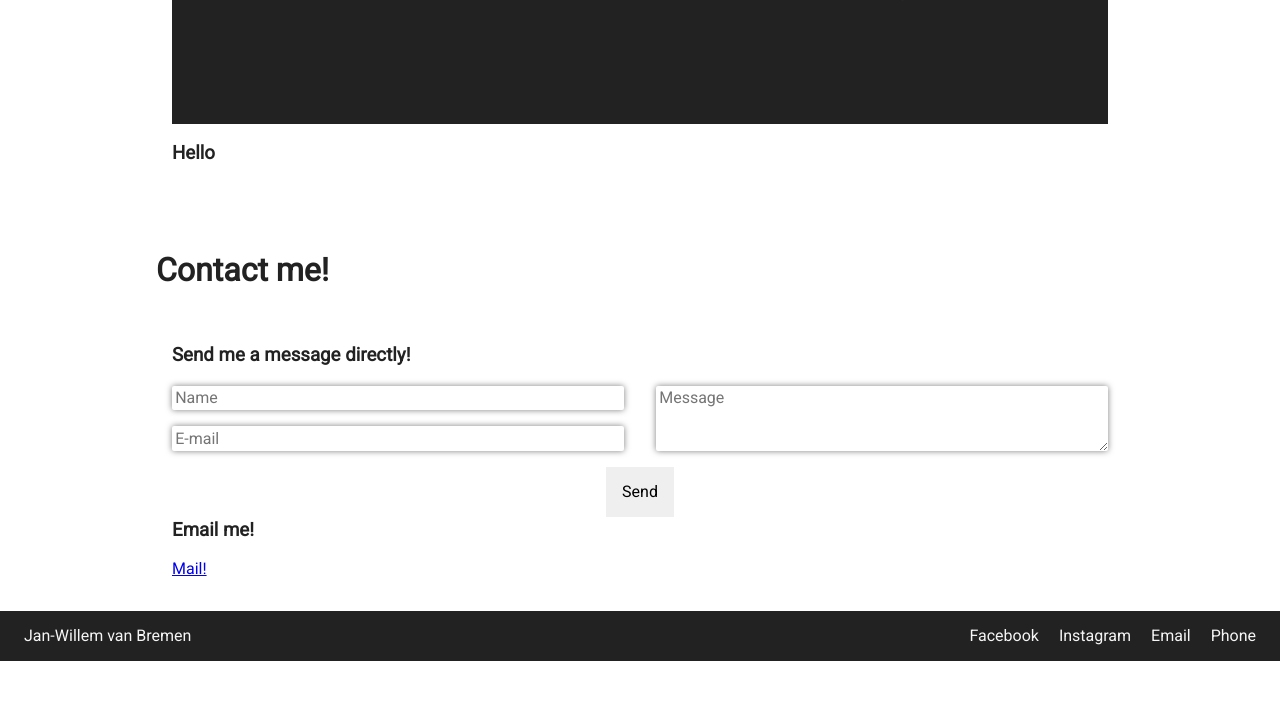
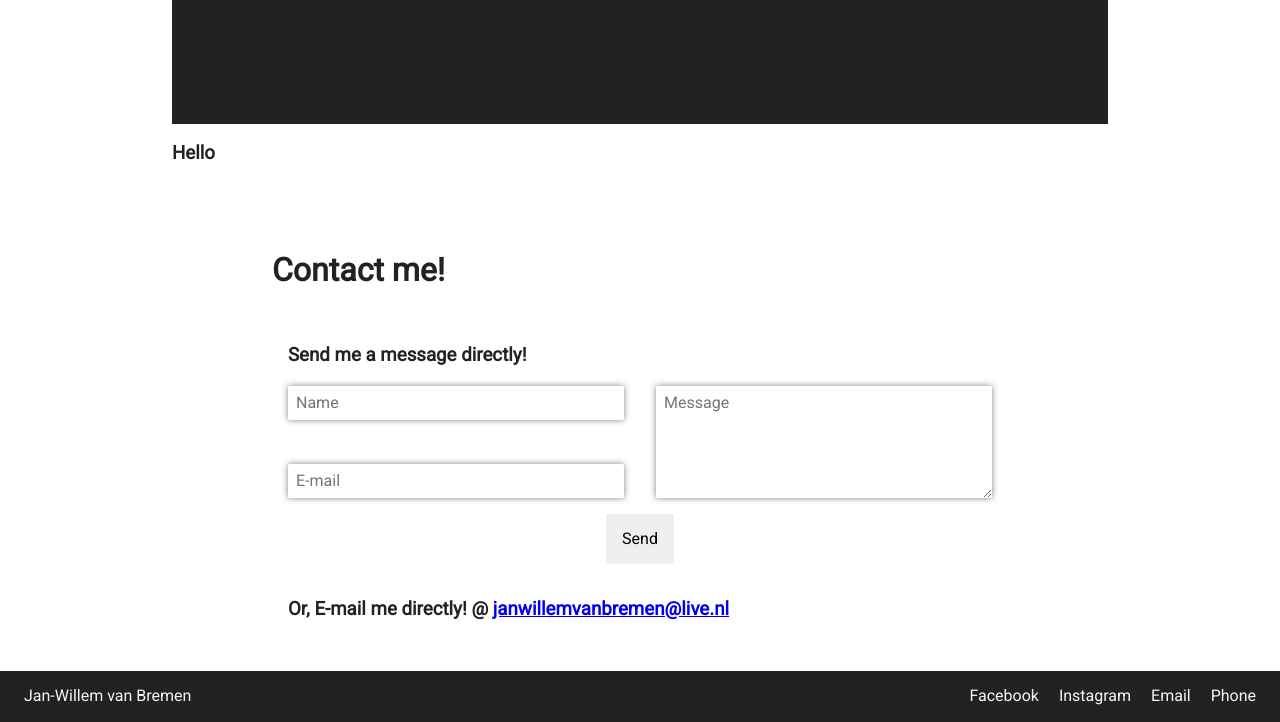
Before and after one commit to alianza/portfolio, a website built with Parcel: page index.html in a window 1280 px wide. Shown: the part 2217-2939 px from the top of the page. Before the commit the page ends 2878 px from the top, so only its background shows below. Built offline with nearby package versions, Linux system fonts and the light colour scheme.

Commit message:
Improved form

```diff
--- a/css/main.scss
+++ b/css/main.scss
@@ -22,9 +22,34 @@ $medium: 900px;
 $transition_in: .1s;
 $transition_out: .35s;
 
+// Colors
+$main_color: #222;
+$button_color: #efefef;
+
 * {
   box-sizing: border-box;
   font-family: 'Roboto', sans-serif;
+}
+
+// General styles
+button,.button {
+  background-color: $button_color;
+  border: none;
+  padding: 1em;
+  cursor: pointer;
+  transition: transform .35s, box-shadow .35s;
+
+  &:hover {
+    transform: translateY(-6px);
+    transition: transform .1s, box-shadow .1s;
+    box-shadow: black 0 6px;
+  }
+
+  &:active {
+    transform: translateY(-2px);
+    box-shadow: black 0 2px;
+    outline: none;
+  }
 }
 
 #navbar {
@@ -104,7 +129,7 @@ $transition_out: .35s;
   width: 100%;
   height: calc(100vh - #{$navbar_height});
   object-fit: cover;
-  box-shadow: #222 0px -32px 0px 0px, rgba(0, 0, 0, .2) 0 0 6px;
+  box-shadow: $main_color 0px -32px 0px 0px, rgba(0, 0, 0, .2) 0 0 6px;
   pointer-events: none;
 }
 
@@ -112,7 +137,6 @@ $transition_out: .35s;
   margin: auto;
 
   section {
-
     .container {
       padding: 1em;
       max-width: $full_page_width;
@@ -137,14 +161,15 @@ $transition_out: .35s;
       }
     }
   }
-}
 
   #contact {
     .container {
       max-width: $container_max_width;
-  }
 
-  & .contact_form {
+      .wrapper {
+        display: block;
+
+        .contact_form {
           display: flex;
           justify-content: space-between;
           flex-wrap: wrap;
@@ -153,6 +178,9 @@ $transition_out: .35s;
           &__left {
             flex-grow: 1;
             padding: 1em;
+            display: flex;
+            flex-direction: column;
+            justify-content: space-between;
 
             & input {
               display: block;
@@ -160,7 +188,7 @@ $transition_out: .35s;
               border: none;
               box-shadow: rgb(0 0 0 / 50%) 0 0 6px;
               border-radius: 2px;
-        padding: .2em;
+              padding: .5em;
 
               &:first-of-type {
                 margin-bottom: 1em;
@@ -179,7 +207,7 @@ $transition_out: .35s;
               border: none;
               box-shadow: rgb(0 0 0 / 50%) 0 0 6px;
               border-radius: 2px;
-        padding: .2em;
+              padding: .5em;
             }
           }
 
@@ -189,15 +217,16 @@ $transition_out: .35s;
             button {
               margin: 0 auto;
               display: block;
-        border: none;
-        padding: 1em;
-        cursor: pointer;
-        transition: transform .35s, box-shadow .35s;
+            }
 
-        &:hover {
-          transform: translateY(-6px);
-          transition: transform .1s, box-shadow .1s;
-          box-shadow: black 0 6px;
+            .g-recaptcha {
+              margin-top: 1em;
+
+              div {
+                margin: 0 auto;
+              }
+            }
+          }
         }
       }
     }
@@ -208,7 +237,7 @@ $transition_out: .35s;
   display: flex;
   justify-content: space-between;
   padding: 1em;
-  background-color: #222;
+  background-color: $main_color;
   color: whitesmoke;
 
   & div {
--- a/index.html
+++ b/index.html
@@ -84,21 +84,21 @@
 
           <form class="contact_form" name="contact" method="POST" data-netlify="true" data-netlify-recaptcha="true">
             <div class="contact_form__left">
-              <input type="text" placeholder="Name" name="name"/>
-              <input type="email" placeholder="E-mail" name="email"/>
+              <input type="text" placeholder="Name" name="name" required/>
+              <input type="email" placeholder="E-mail" name="email" required/>
             </div>
             <div class="contact_form__right">
-              <textarea type="text" placeholder="Message" name="message"></textarea>
+              <textarea rows="5" type="text" placeholder="Message" name="message" required></textarea>
             </div>
             <div class="contact_form__bottom">
               <button type="submit">Send</button>
               <div data-netlify-recaptcha="true"></div>
             </div>
           </form>
-
-          <h3>Email me!</h3>
-          <a href="mailto:janwillemvanbremen@live.nl">Mail!</a>
         </div>
+<div class="col">
+          <h3>Or, E-mail me directly! @ <a href="mailto:janwillemvanbremen@live.nl">janwillemvanbremen@live.nl</a></h3>
+</div>
       </div>
     </div>
   </section>
```
Also changed, not shown: css/main.css, 1 other file. Lines whose indentation alone changed are shown as unchanged.
